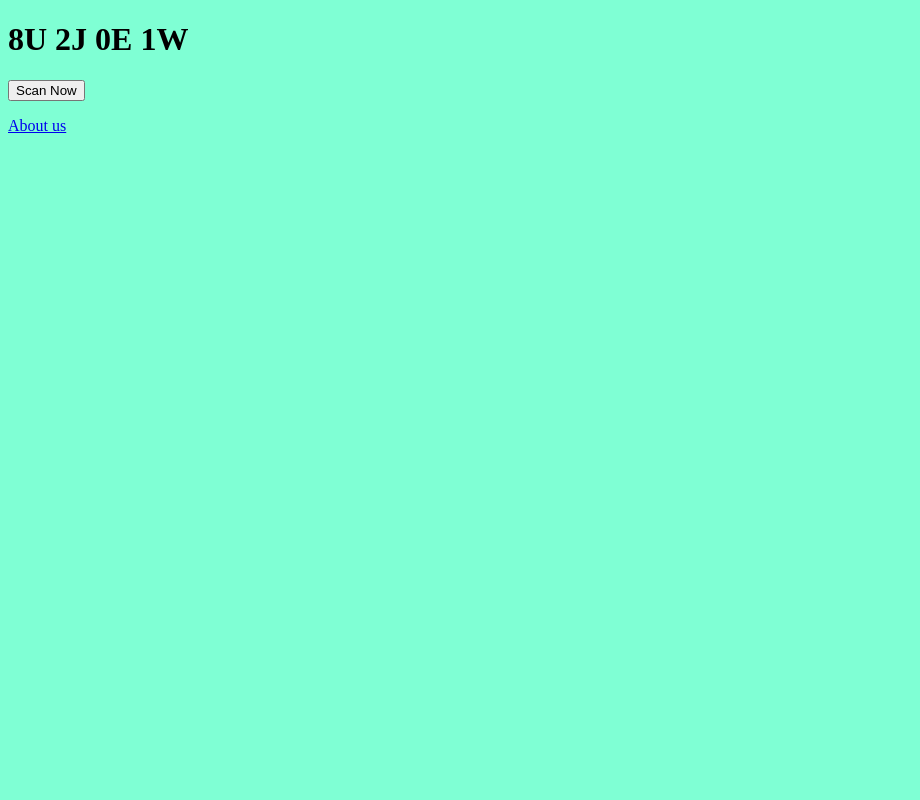
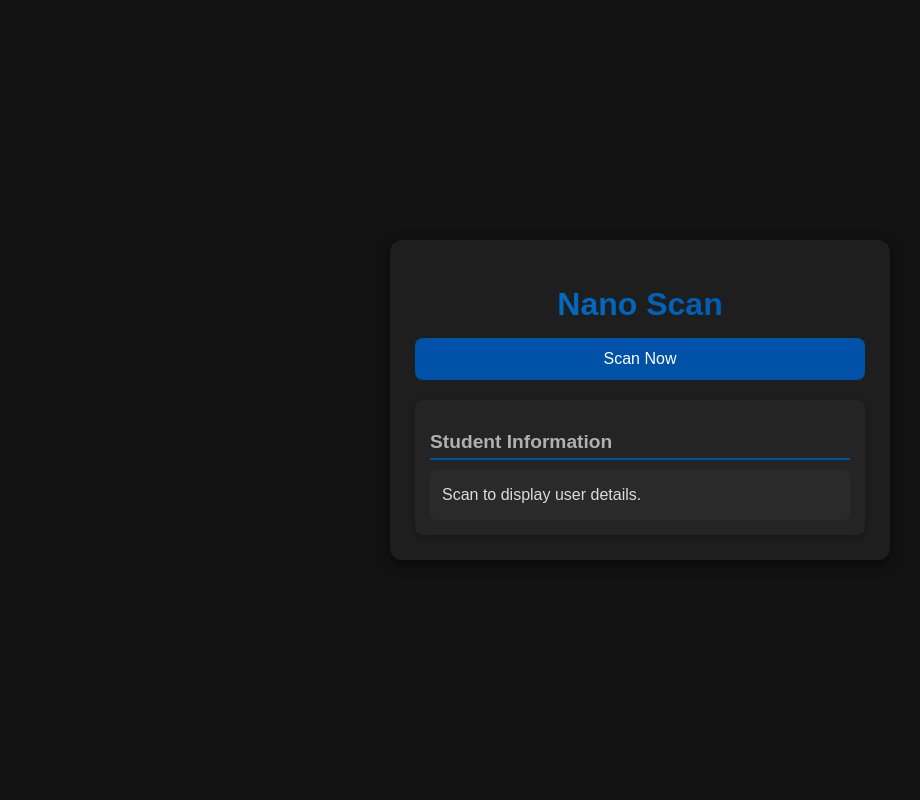
Before and after one commit to Ban-Bonnie/NanoScan, a Flask app: page / in a window 1280 px wide. Shown: the whole page, without its empty margins (0-920 px from the left). Run offline with Flask 3, Linux system fonts and the light colour scheme; some libraries are stand-ins or nearby versions.

Commit message:
Very RISKY PUSH

```diff
--- a/static/css/style.css
+++ b/static/css/style.css
@@ -1,3 +1,98 @@
-body{
-    background-color: aquamarine;
+/* General Page Styling */
+body {
+    font-family: 'Arial', sans-serif;
+    background-color: #121212;
+    color: #e0e0e0;
+    display: flex;
+    justify-content: center;
+    align-items: center;
+    height: 100vh;
+    margin: 0;
+    text-align: center;
 }
+
+/* Container */
+.container {
+    background: #1e1e1e;
+    padding: 25px;
+    border-radius: 12px;
+    box-shadow: 0px 4px 12px rgba(0, 0, 0, 0.5);
+    max-width: 450px;
+    width: 90%;
+}
+
+/* Gradient Title */
+h1 {
+    font-size: 2rem;
+    background: linear-gradient(90deg, #0077cc, #0051a8);
+    -webkit-background-clip: text;
+    -webkit-text-fill-color: transparent;
+    margin-bottom: 15px;
+}
+
+/* Button Styling */
+button {
+    background-color: #0051a8;
+    color: white;
+    padding: 12px 20px;
+    font-size: 1rem;
+    border: none;
+    border-radius: 8px;
+    cursor: pointer;
+    transition: background 0.3s ease, transform 0.1s ease-in-out;
+    display: block;
+    width: 100%;
+    margin: 10px 0;
+}
+
+button:hover {
+    background-color: #003f85;
+}
+
+button:active {
+    transform: scale(0.98);
+}
+
+/* User Data Section */
+#data-container {
+    margin-top: 20px;
+    text-align: left;
+    background: #242424;
+    padding: 15px;
+    border-radius: 8px;
+    box-shadow: 0px 2px 6px rgba(0, 0, 0, 0.3);
+}
+
+#data-container h2 {
+    font-size: 1.2rem;
+    color: #b0b0b0;
+    border-bottom: 2px solid #0051a8;
+    padding-bottom: 5px;
+    margin-bottom: 10px;
+}
+
+/* User Data Display */
+.user-data {
+    font-size: 1rem;
+    color: #dcdcdc;
+    background: #2a2a2a;
+    padding: 12px;
+    border-radius: 6px;
+    line-height: 1.6;
+}
+
+/* Responsive Design */
+@media (max-width: 600px) {
+    .container {
+        width: 95%;
+    }
+
+    h1 {
+        font-size: 1.8rem;
+    }
+
+    button {
+        font-size: 1rem;
+        padding: 14px;
+    }
+}
--- a/static/js/script.js
+++ b/static/js/script.js
@@ -1,24 +1,25 @@
-
-function fetchUser() { /* TEMPORARY */
+function fetchUser() {
     fetch('/fetch-user')
     .then(response => response.json())
     .then(data => {
         console.log(data);
-        let user = data.user
+        let user = data.user;
         if (user) {
             document.getElementById("data").innerHTML = `
-                <strong>ID:</strong> ${user[0]}<br>
-                <strong>First Name:</strong> ${user[1]}<br>
-                <strong>Last Name:</strong> ${user[2]}<br>
-                <strong>Phone 1:</strong> ${user[3]}<br>
-                <strong>Phone 2:</strong> ${user[4]}<br>
-                <strong>RFID Tag:</strong> ${user[5]}<br>
-                <strong>Section:</strong> ${user[6]}
+                <p><strong>ID:</strong> ${user[0]}</p>
+                <p><strong>First Name:</strong> ${user[1]}</p>
+                <p><strong>Last Name:</strong> ${user[2]}</p>
+                <p><strong>Student Phone:</strong> ${user[3]}</p>
+                <p><strong>Parent Phone :</strong> ${user[4]}</p>
+                <p><strong>RFID Tag:</strong> ${user[5]}</p>
+                <p><strong>Section:</strong> ${user[6]}</p>
             `;
         } else {
-            document.getElementById("data").textContent = "User not found.";
+            document.getElementById("data").innerHTML = "<p style='color: red;'>User not found.</p>";
         }
     })
-    .catch(error => console.error('Error:', error));
-
+    .catch(error => {
+        console.error('Error:', error);
+        document.getElementById("data").innerHTML = "<p style='color: red;'>Error fetching data.</p>";
+    });
 }
--- a/templates/index.html
+++ b/templates/index.html
@@ -7,13 +7,16 @@
     <title>Nano Scan</title>
 </head>
 <body>
-    <h1>{{rfidTag}}</h1>
-    <button onclick="fetchUser()" >Scan Now</button><!-- TEMPORARY -->
-    <p id="data"></p><!-- TEMPORARY -->
+    <div class="container">
+        <h1>Nano Scan</h1>
+        <button onclick="fetchUser()">Scan Now</button>
 
+        <div id="data-container">
+            <h2>Student Information</h2>
+            <div id="data" class="user-data">Scan to display user details.</div>
+        </div>
+    </div>
 
-   <a href="{{url_for('about')}}">About us</a>
-
-<script src="{{ url_for('static', filename='js/script.js')}}"></script>
+    <script src="{{ url_for('static', filename='js/script.js')}}"></script>
 </body>
 </html>
```
